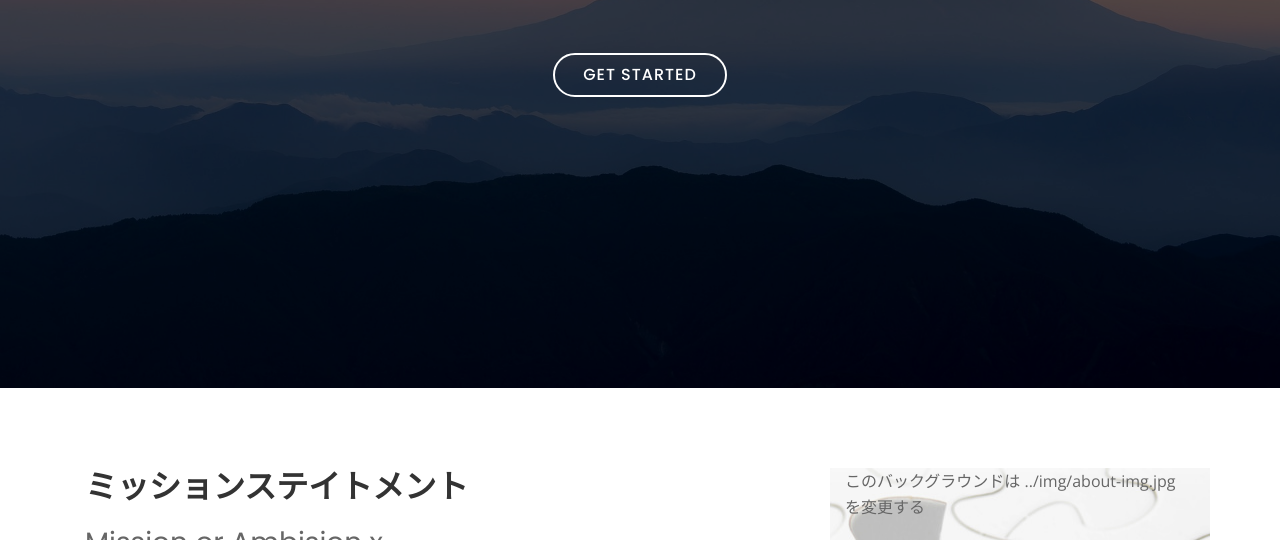
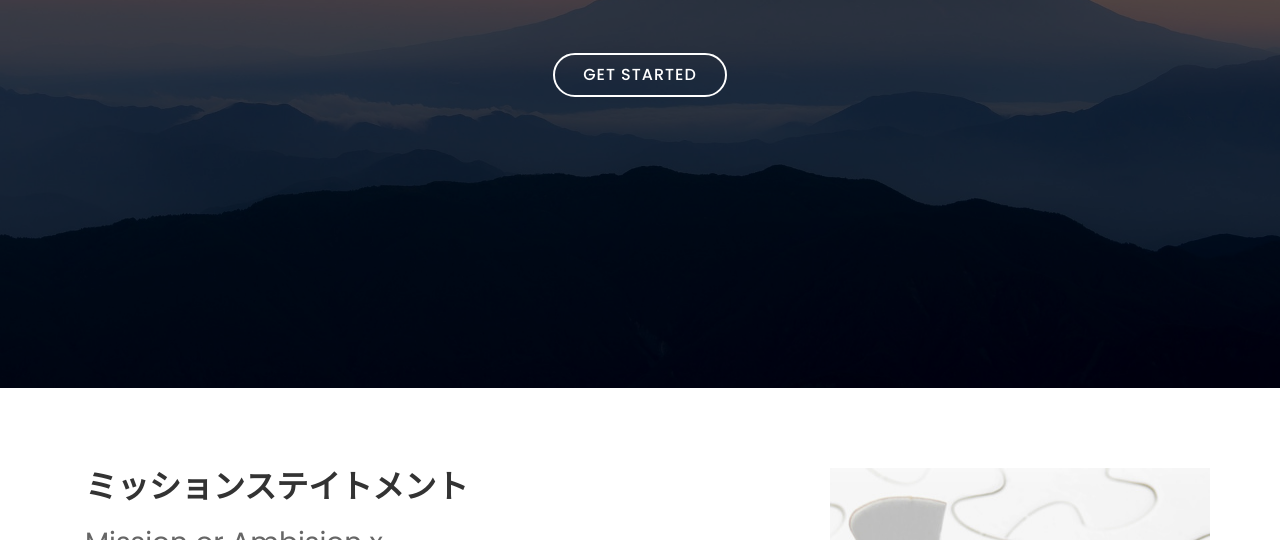
Before and after one commit to wataseed/cooprate_web, a plain HTML site: page index.html in a window 1280 px wide. Shown: the part 412-952 px from the top of the page. Drawn offline with nearby package versions, Linux system fonts and the light colour scheme.

Commit message:
rm needless text.

```diff
--- a/index.html
+++ b/index.html
@@ -122,7 +122,6 @@
           </div>
 
           <div class="col-lg-4 background order-lg-2 order-1 wow fadeInRight">
-            <p>このバックグラウンドは ../img/about-img.jpg　を変更する</p>
           </div>
         </div>
 
```
